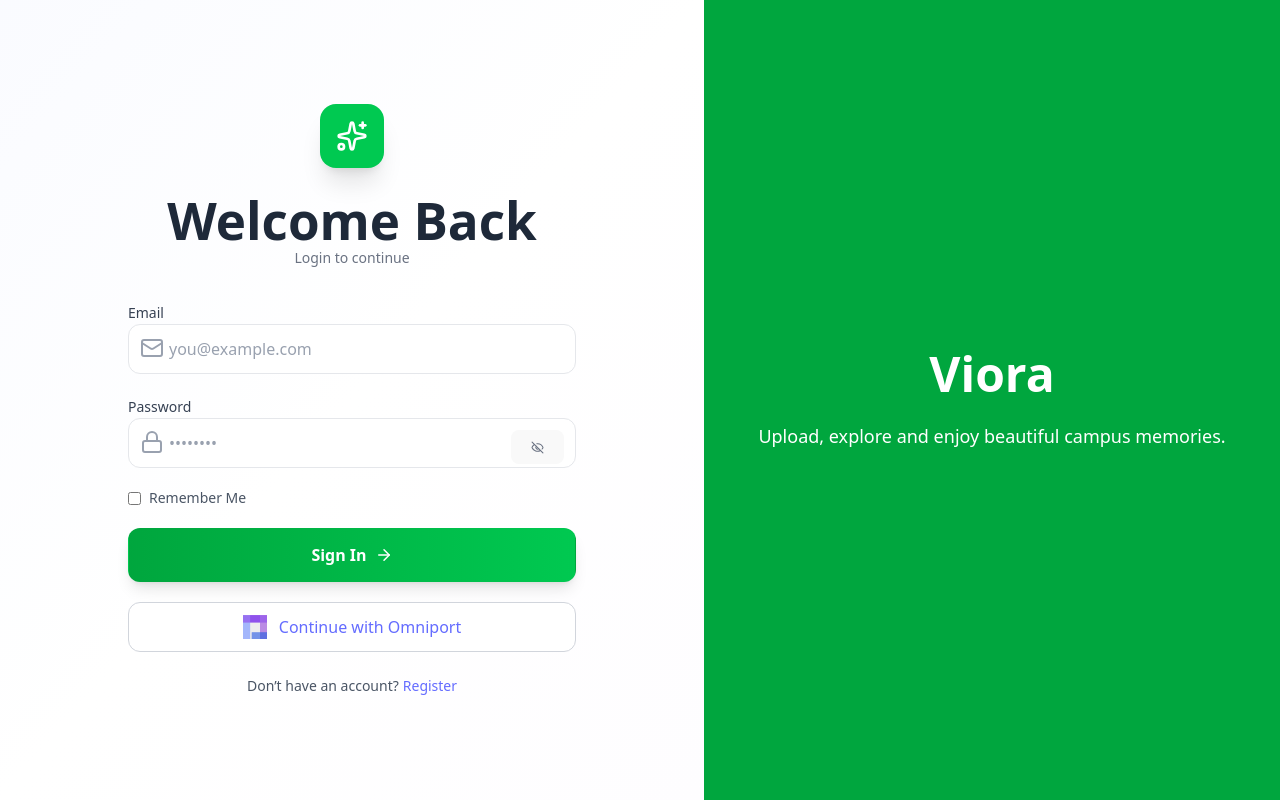
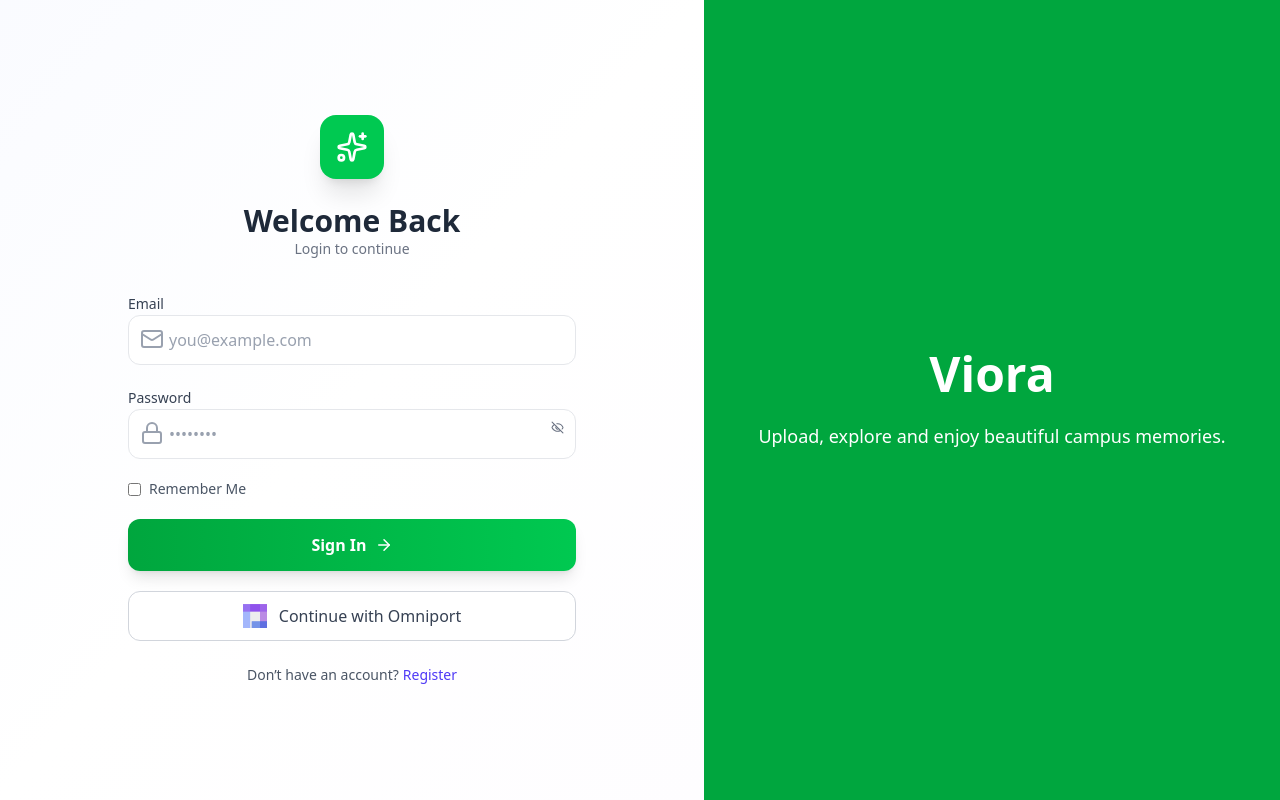
Before and after one commit to khushiigoyall/mdg-submission, a React (Vite) app in the folder frontend/autumn_photo_frontend/: page /login in a window 1280 px wide. Built offline with nearby package versions, Linux system fonts and the light colour scheme.

Commit message:
Redesign Events UI with warm-neutral theme and compact grid

```diff
--- a/frontend/autumn_photo_frontend/index.html
+++ b/frontend/autumn_photo_frontend/index.html
@@ -5,7 +5,10 @@
   <meta charset="UTF-8" />
   <link rel="icon" type="image/svg+xml" href="/vite.svg" />
   <meta name="viewport" content="width=device-width, initial-scale=1.0" />
-  <title>autumn_photo_frontend</title>
+  <link rel="preconnect" href="https://fonts.googleapis.com">
+  <link rel="preconnect" href="https://fonts.gstatic.com" crossorigin>
+  <link href="https://fonts.googleapis.com/css2?family=DM+Sans:ital,opsz,wght@0,9..40,100..1000;1,9..40,100..1000&family=DM+Serif+Display:ital@0;1&display=swap" rel="stylesheet">
+  <title>Vistara Events</title>
 </head>
 
 <body>
--- a/frontend/autumn_photo_frontend/src/app/Navbar.tsx
+++ b/frontend/autumn_photo_frontend/src/app/Navbar.tsx
@@ -37,41 +37,41 @@ export default function Navbar() {
   const roleVal = (role || '').toString().trim().toUpperCase();
 
   return (
-    <nav className="w-full bg-slate-900 text-white p-3 flex items-center justify-between">
+    <nav className="w-full bg-[#0e0d0c]/90 border-b border-white/[0.07] backdrop-blur-[8px] sticky top-0 z-50 text-[#e8e3dc] p-4 flex items-center justify-between font-sans">
       <div className="flex items-center gap-4">
-        <Link to="/events" className="text-xl font-bold">Events</Link>
+        <Link to="/events" className="text-2xl font-normal text-[#e8e3dc]" style={{ fontFamily: "'DM Serif Display', serif" }}>Events</Link>
       </div>
 
-      <div className="flex items-center gap-3">
+      <div className="flex items-center gap-5">
         {isAuth && (
           <>
             {/* 🔔 Notifications */}
             <NotificationBell />
 
             {roleVal === 'ADMIN' && (
-              <Link to="/admin" className="px-3 py-1 bg-black-600 rounded">
+              <Link to="/admin" className="text-[#7a7570] hover:text-[#c9a96e] transition-colors font-medium">
                 Admin
               </Link>
             )}
 
             {roleVal === 'PHOTOGRAPHER' && (
-              <Link to="/photographer" className="px-3 py-1 bg-black-600 rounded">
+              <Link to="/photographer" className="text-[#7a7570] hover:text-[#c9a96e] transition-colors font-medium">
                 Photographer Dashboard
               </Link>
             )}
 
-            <Link to="/profile" className="px-3 py-1 bg-black-600 rounded text-white">
+            <Link to="/profile" className="text-[#7a7570] hover:text-[#c9a96e] transition-colors font-medium">
               Profile
             </Link>
 
-            <button onClick={logout} className="px-3 py-1 bg-red-600 rounded">
+            <button onClick={logout} className="px-4 py-1.5 border border-white/[0.15] text-[#e8e3dc] hover:border-[#c9a96e] hover:text-[#c9a96e] transition-colors rounded-md text-sm font-medium">
               Logout
             </button>
           </>
         )}
 
         {!isAuth && (
-          <Link to="/login" className="px-3 py-1 bg-indigo-600 rounded">
+          <Link to="/login" className="px-4 py-1.5 bg-[#c9a96e] text-[#111010] hover:bg-[#b0935d] transition-colors rounded-md text-sm font-medium">
             Login
           </Link>
         )}
--- a/frontend/autumn_photo_frontend/src/index.css
+++ b/frontend/autumn_photo_frontend/src/index.css
@@ -1,79 +1,4 @@
 @import "tailwindcss";
-
-
-:root {
-  font-family: system-ui, Avenir, Helvetica, Arial, sans-serif;
-  line-height: 1.5;
-  font-weight: 400;
-
-  color-scheme: light dark;
-  color: rgba(255, 255, 255, 0.87);
-  background-color: #242424;
-
-  font-synthesis: none;
-  text-rendering: optimizeLegibility;
-  -webkit-font-smoothing: antialiased;
-  -moz-osx-font-smoothing: grayscale;
-}
-
-a {
-  font-weight: 500;
-  color: #646cff;
-  text-decoration: inherit;
-}
-
-a:hover {
-  color: #535bf2;
-}
-
-body {
-  margin: 0;
-  display: flex;
-  place-items: center;
-  min-width: 320px;
-  min-height: 100vh;
-}
-
-h1 {
-  font-size: 3.2em;
-  line-height: 1.1;
-}
-
-button {
-  border-radius: 8px;
-  border: 1px solid transparent;
-  padding: 0.6em 1.2em;
-  font-size: 1em;
-  font-weight: 500;
-  font-family: inherit;
-  background-color: #1a1a1a;
-  cursor: pointer;
-  transition: border-color 0.25s;
-}
-
-button:hover {
-  border-color: #646cff;
-}
-
-button:focus,
-button:focus-visible {
-  outline: 4px auto -webkit-focus-ring-color;
-}
-
-@media (prefers-color-scheme: light) {
-  :root {
-    color: #213547;
-    background-color: #ffffff;
-  }
-
-  a:hover {
-    color: #747bff;
-  }
-
-  button {
-    background-color: #f9f9f9;
-  }
-}
 
 .input {
   @apply w-full py-3 rounded-xl border border-gray-200 bg-white text-gray-900 placeholder-gray-400 focus:outline-none focus:ring-2 focus:ring-indigo-500 transition-all duration-200;
```
Also changed, not shown: frontend/autumn_photo_frontend/src/pages/events/EventsPage.tsx (+62 -61 lines).
